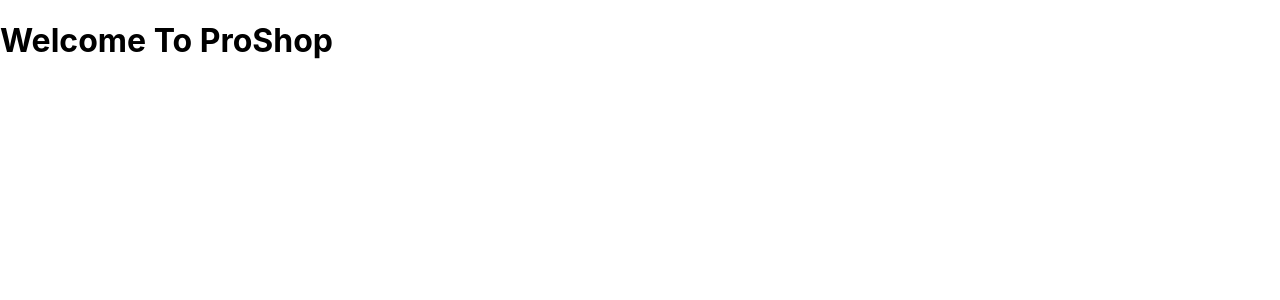
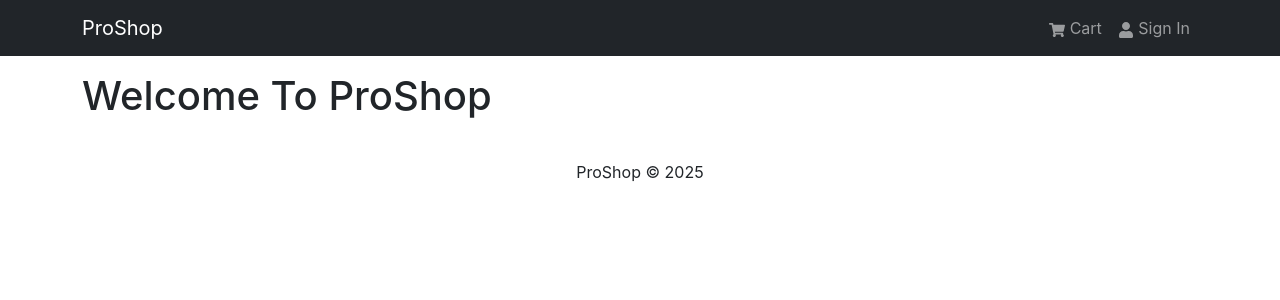
Before and after one commit to Aveelash/proshop-mern, a React (Create React App) app in the folder frontend/: page / in a window 1280 px wide. Shown: the top 300 px of the page. Built offline with nearby package versions, Linux system fonts and the light colour scheme.

Commit message:
Added Header and Footer

```diff
--- a/frontend/package.json
+++ b/frontend/package.json
@@ -7,8 +7,11 @@
     "@testing-library/jest-dom": "^6.6.3",
     "@testing-library/react": "^16.3.0",
     "@testing-library/user-event": "^13.5.0",
+    "bootstrap": "^5.3.7",
     "react": "^19.1.0",
+    "react-bootstrap": "^2.10.10",
     "react-dom": "^19.1.0",
+    "react-icons": "^5.5.0",
     "react-scripts": "5.0.1",
     "web-vitals": "^2.1.4"
   },
--- a/frontend/src/App.js
+++ b/frontend/src/App.js
@@ -1,7 +1,19 @@
-import React from "react";
+import { Container } from "react-bootstrap";
+import Header from "./components/Header";
+import Footer from "./components/Footer";
 
 const App = () => {
-  return <h1>Welcome To ProShop</h1>;
+  return (
+    <>
+      <Header />
+      <main className="py-3">
+        <Container>
+          <h1>Welcome To ProShop</h1>
+        </Container>
+      </main>
+      <Footer />
+    </>
+  );
 };
 
 export default App;
--- /dev/null
+++ b/frontend/src/components/Footer.jsx
@@ -0,0 +1,19 @@
+import { Container, Row, Col } from "react-bootstrap";
+
+const Footer = () => {
+  const currentYear = new Date().getFullYear();
+
+  return (
+    <footer>
+      <Container>
+        <Row>
+          <Col className="text-center py-3">
+            <p>ProShop &copy; {currentYear}</p>
+          </Col>
+        </Row>
+      </Container>
+    </footer>
+  );
+};
+
+export default Footer;
--- /dev/null
+++ b/frontend/src/components/Header.jsx
@@ -0,0 +1,27 @@
+import { Navbar, Nav, Container } from "react-bootstrap";
+import { FaShoppingCart, FaUser } from "react-icons/fa";
+
+const Header = () => {
+  return (
+    <header>
+      <Navbar bg="dark" variant="dark" expand="md" collapseOnSelect>
+        <Container>
+          <Navbar.Brand href="/">ProShop</Navbar.Brand>
+          <Navbar.Toggle aria-controls="basic-navbar-nav" />
+          <Navbar.Collapse id="basic-navbar-nav">
+            <Nav className="ms-auto">
+              <Nav.Link>
+                <FaShoppingCart /> Cart
+              </Nav.Link>
+              <Nav.Link>
+                <FaUser /> Sign In
+              </Nav.Link>
+            </Nav>
+          </Navbar.Collapse>
+        </Container>
+      </Navbar>
+    </header>
+  );
+};
+
+export default Header;
```
Also changed, not shown: frontend/src/index.js (+7 -9 lines), 1 other file (tests, documents, lock files or other folders).
